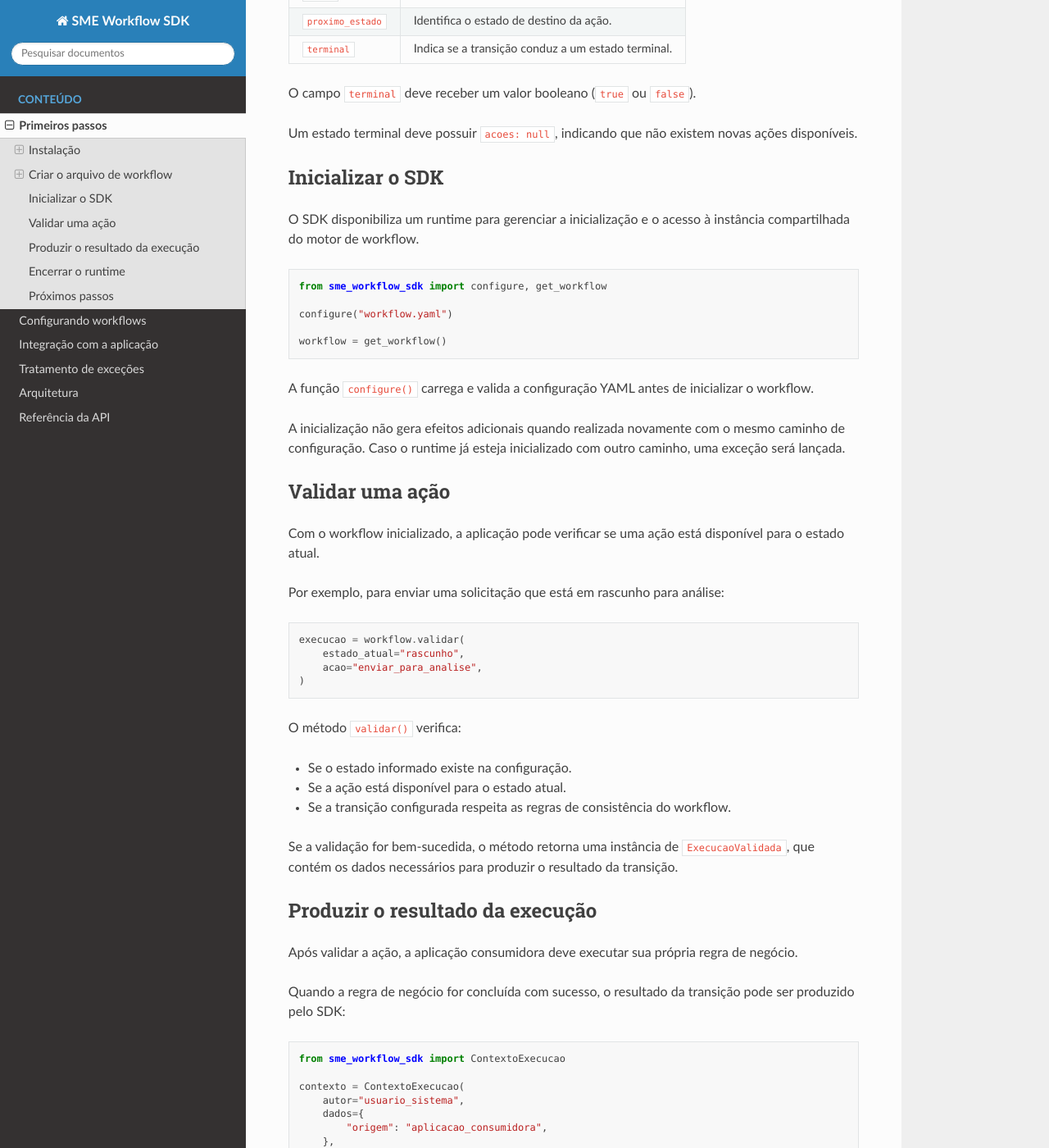
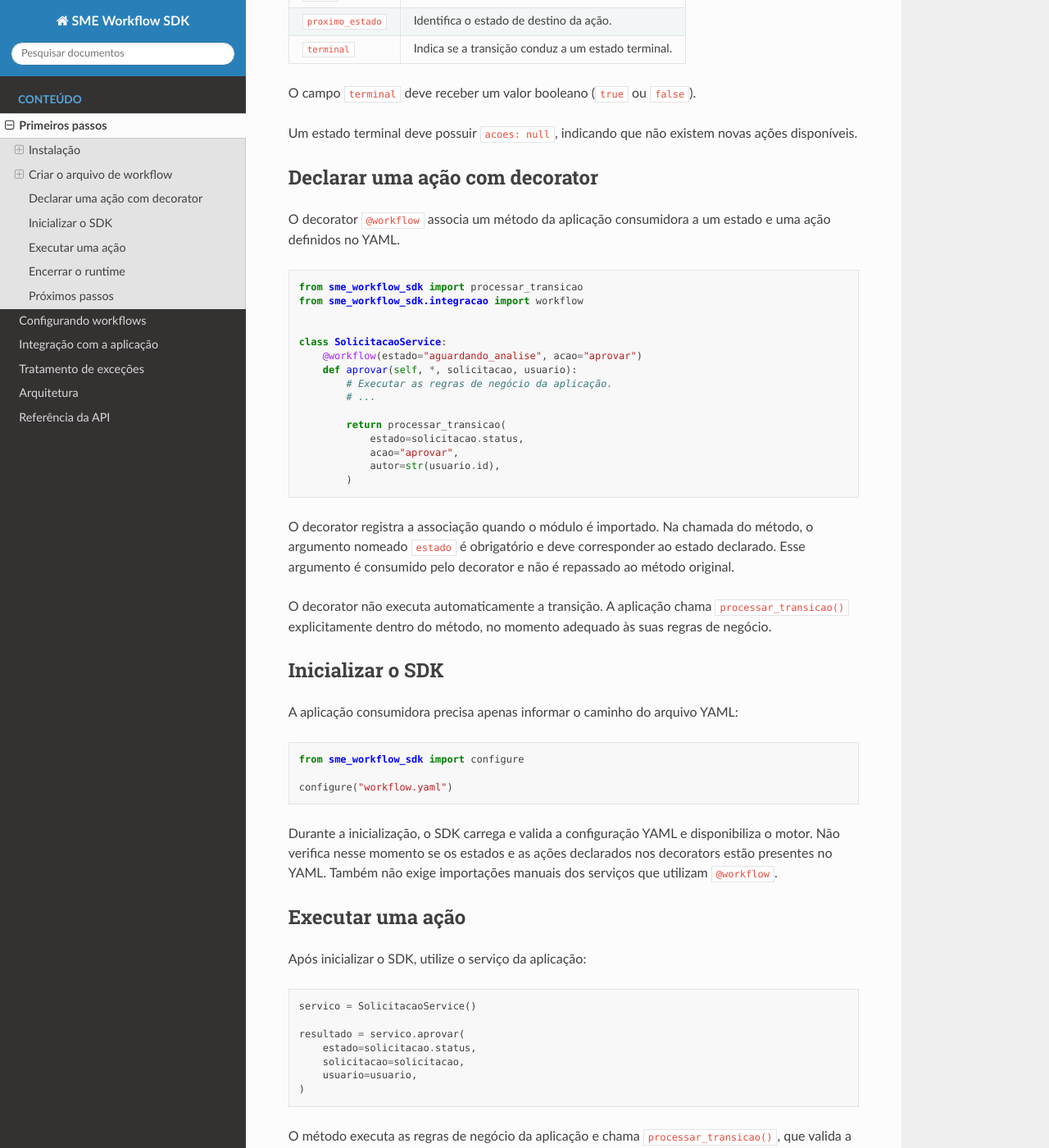
Before and after one commit to prefeiturasp/SME-Workflow-SDK, a Sphinx documentation site: the page built from docs/primeiros_passos.md, in a window 1280 px wide and 1400 px high, scrolled down 2433 px. Shown: the whole window at 82% size. Built offline with Sphinx 7.4.7 and the Read the Docs theme 3.1.0, drawn with Linux system fonts in a browser that asks for light colours; some of the changed text lies outside the part shown.

Commit message:
docs(161592): Atualiza o guia de primeiros passos com melhorias na descrição da instalação e integração do SDK, além de adicionar informações sobre o uso de decorators para ações.

````diff
--- a/docs/primeiros_passos.md
+++ b/docs/primeiros_passos.md
@@ -1,6 +1,6 @@
 # Primeiros passos
 
-Este guia apresenta o processo inicial para instalar o SME Workflow SDK, configurar um workflow e realizar a primeira integração em uma aplicação Python.
+Este guia apresenta a instalação do SME Workflow SDK, a configuração de um workflow e a primeira integração utilizando decorators.
 
 ## Instalação
 
@@ -106,87 +106,85 @@ O campo `terminal` deve receber um valor booleano (`true` ou `false`).
 
 Um estado terminal deve possuir `acoes: null`, indicando que não existem novas ações disponíveis.
 
+
+## Declarar uma ação com decorator
+
+O decorator `@workflow` associa um método da aplicação consumidora a um estado e uma ação definidos no YAML.
+
+```python
+from sme_workflow_sdk import processar_transicao
+from sme_workflow_sdk.integracao import workflow
+
+
+class SolicitacaoService:
+    @workflow(estado="aguardando_analise", acao="aprovar")
+    def aprovar(self, *, solicitacao, usuario):
+        # Executar as regras de negócio da aplicação.
+        # ...
+
+        return processar_transicao(
+            estado=solicitacao.status,
+            acao="aprovar",
+            autor=str(usuario.id),
+        )
+```
+
+O decorator registra a associação quando o módulo é importado. Na chamada do método, o argumento nomeado `estado` é obrigatório e deve corresponder ao estado declarado. Esse argumento é consumido pelo decorator e não é repassado ao método original.
+
+O decorator não executa automaticamente a transição. A aplicação chama `processar_transicao()` explicitamente dentro do método, no momento adequado às suas regras de negócio.
+
+
 ## Inicializar o SDK
 
-O SDK disponibiliza um runtime para gerenciar a inicialização e o acesso à instância compartilhada do motor de workflow.
+A aplicação consumidora precisa apenas informar o caminho do arquivo YAML:
 
 ```python
-from sme_workflow_sdk import configure, get_workflow
+from sme_workflow_sdk import configure
 
 configure("workflow.yaml")
-
-workflow = get_workflow()
 ```
 
-A função `configure()` carrega e valida a configuração YAML antes de inicializar o workflow.
+Durante a inicialização, o SDK carrega e valida a configuração YAML e disponibiliza o motor. Não verifica nesse momento se os estados e as ações declarados nos decorators estão presentes no YAML. Também não exige importações manuais dos serviços que utilizam `@workflow`.
 
-A inicialização não gera efeitos adicionais quando realizada novamente com o mesmo caminho de configuração. Caso o runtime já esteja inicializado com outro caminho, uma exceção será lançada.
+## Executar uma ação
 
-## Validar uma ação
-
-Com o workflow inicializado, a aplicação pode verificar se uma ação está disponível para o estado atual.
-
-Por exemplo, para enviar uma solicitação que está em rascunho para análise:
+Após inicializar o SDK, utilize o serviço da aplicação:
 
 ```python
-execucao = workflow.validar(
-    estado_atual="rascunho",
-    acao="enviar_para_analise",
+servico = SolicitacaoService()
+
+resultado = servico.aprovar(
+    estado=solicitacao.status,
+    solicitacao=solicitacao,
+    usuario=usuario,
 )
 ```
 
-O método `validar()` verifica:
+O método executa as regras de negócio da aplicação e chama `processar_transicao()`, que valida a ação e retorna o resultado.
 
-- Se o estado informado existe na configuração.
-- Se a ação está disponível para o estado atual.
-- Se a transição configurada respeita as regras de consistência do workflow.
-
-Se a validação for bem-sucedida, o método retorna uma instância de `ExecucaoValidada`, que contém os dados necessários para produzir o resultado da transição.
-
-## Produzir o resultado da execução
-
-Após validar a ação, a aplicação consumidora deve executar sua própria regra de negócio.
-
-Quando a regra de negócio for concluída com sucesso, o resultado da transição pode ser produzido pelo SDK:
+A função recebe o estado atual, a ação e o autor:
 
 ```python
-from sme_workflow_sdk import ContextoExecucao
-
-contexto = ContextoExecucao(
+resultado = processar_transicao(
+    estado="aguardando_analise",
+    acao="aprovar",
     autor="usuario_sistema",
-    dados={
-        "origem": "aplicacao_consumidora",
-    },
 )
-
-resultado = workflow.executar(execucao, contexto)
-
-if resultado["sucesso"]:
-    novo_estado = resultado["proximo_estado"]
 ```
 
-O método `executar()` recebe os dados da transição previamente validados e o contexto da execução.
+O retorno é um dicionário. A aplicação pode utilizar `proximo_estado` para atualizar sua entidade:
 
-O resultado é um dicionário Python com informações como:
-
-- Estado anterior.
-- Ação executada.
-- Próximo estado.
-- Indicador de terminalidade.
-- Indicador de sucesso.
-- Identificador da execução.
-- Autor e contexto.
-- Horários de início e término.
-
+```python
+if resultado["sucesso"]:
+    solicitacao.status = resultado["proximo_estado"]
+    solicitacao.save()
+```
 ```{important}
-O SDK não executa regras de negócio específicas da aplicação, não altera o estado persistido da entidade e não realiza operações de persistência.
+A persistência e o histórico permanecem sob responsabilidade da aplicação consumidora.
 ```
-
-A aplicação consumidora é responsável por persistir o novo estado e o histórico do processo após a conclusão bem-sucedida da operação.
-
 ## Encerrar o runtime
 
-Quando necessário, a aplicação pode encerrar o runtime:
+Quando necessário:
 
 ```python
 from sme_workflow_sdk import shutdown
@@ -194,11 +192,9 @@ from sme_workflow_sdk import shutdown
 shutdown()
 ```
 
-Após o encerramento, uma nova chamada a `get_workflow()` lançará `RuntimeError` até que o runtime seja inicializado novamente.
-
 ## Próximos passos
 
-- [Configuração de workflows](configurando_workflow)
-- [Integração com a aplicação](integrando_aplicacao)
-- [Tratamento de exceções](tratamento_excecoes)
-- [Referência da API](api/index)
+- [Configurando o workflow](configurando_workflow.md)
+- [Integrando com a aplicação](integrando_aplicacao.md)
+- [Tratamento de exceções](tratamento_excecoes.md)
+- [Referência da API](api/index.rst)
````
